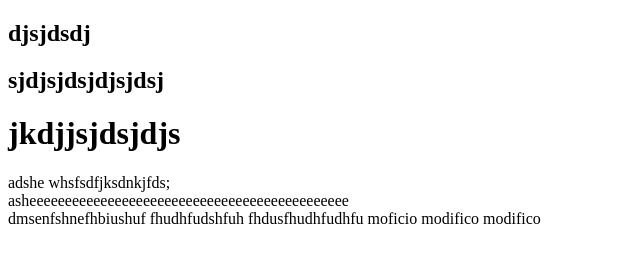
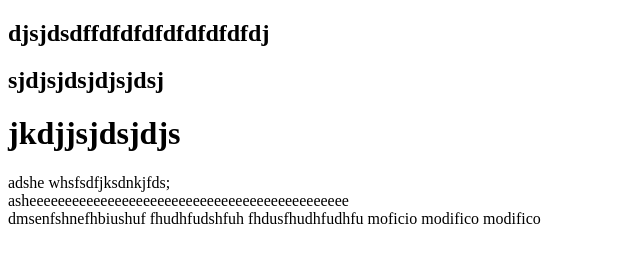
Before and after one commit to faustinogs/CursoCoder, a plain HTML site: page index.html in a window 1280 px wide. Shown: the whole page, without its empty margins (0-640 px from the left). Drawn offline with Linux system fonts and the light colour scheme.

Commit message:
Update index.html
cambie el texto y?

```diff
--- a/index.html
+++ b/index.html
@@ -8,7 +8,7 @@
 </head>
 <body>
     <div>
-        <H2>djsjdsdj</H2>
+        <H2>djsjdsdffdfdfdfdfdfdfdfdj</H2>
         <h2>
             sjdjsjdsjdjsjdsj
         </h2>
```
